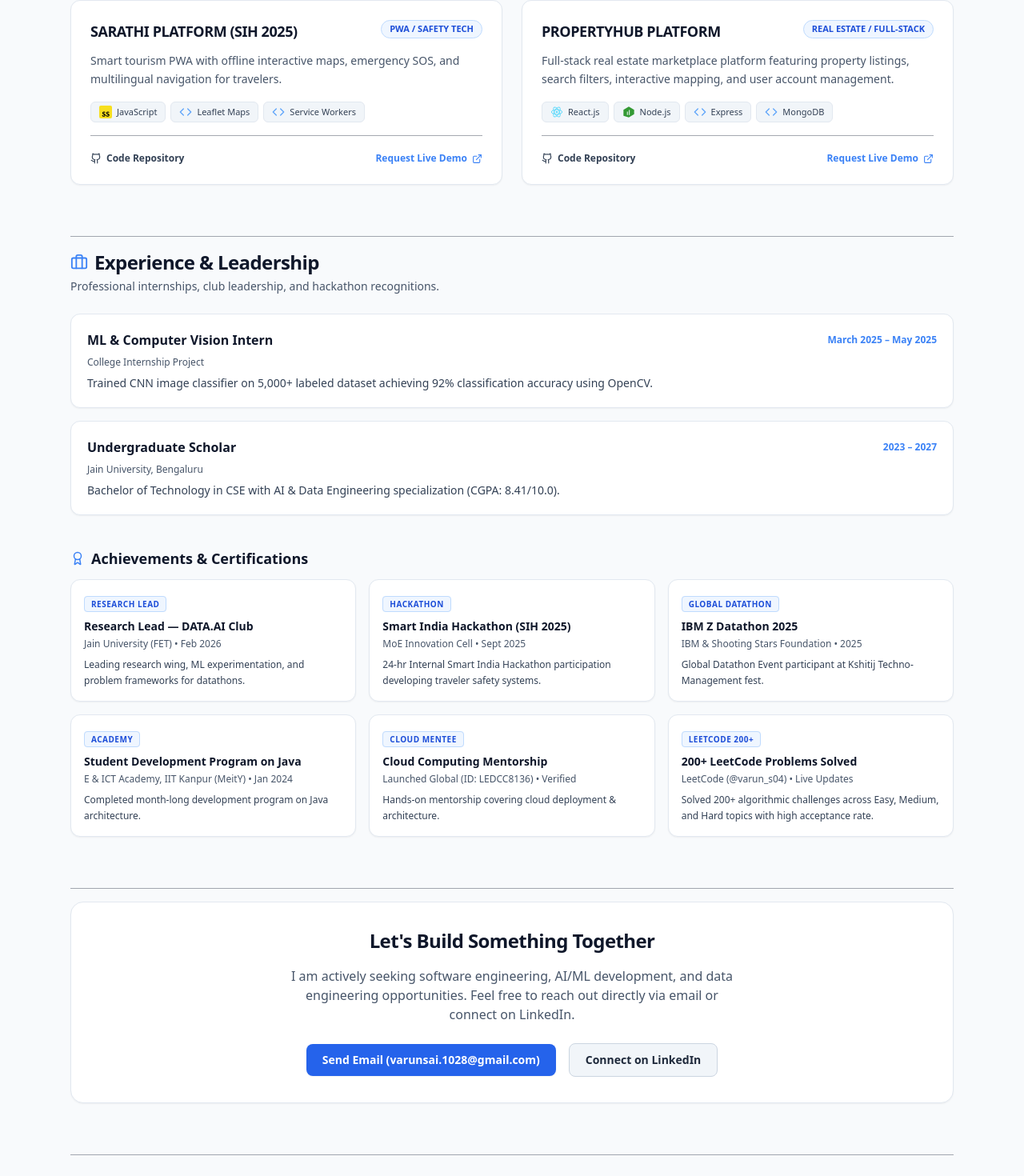
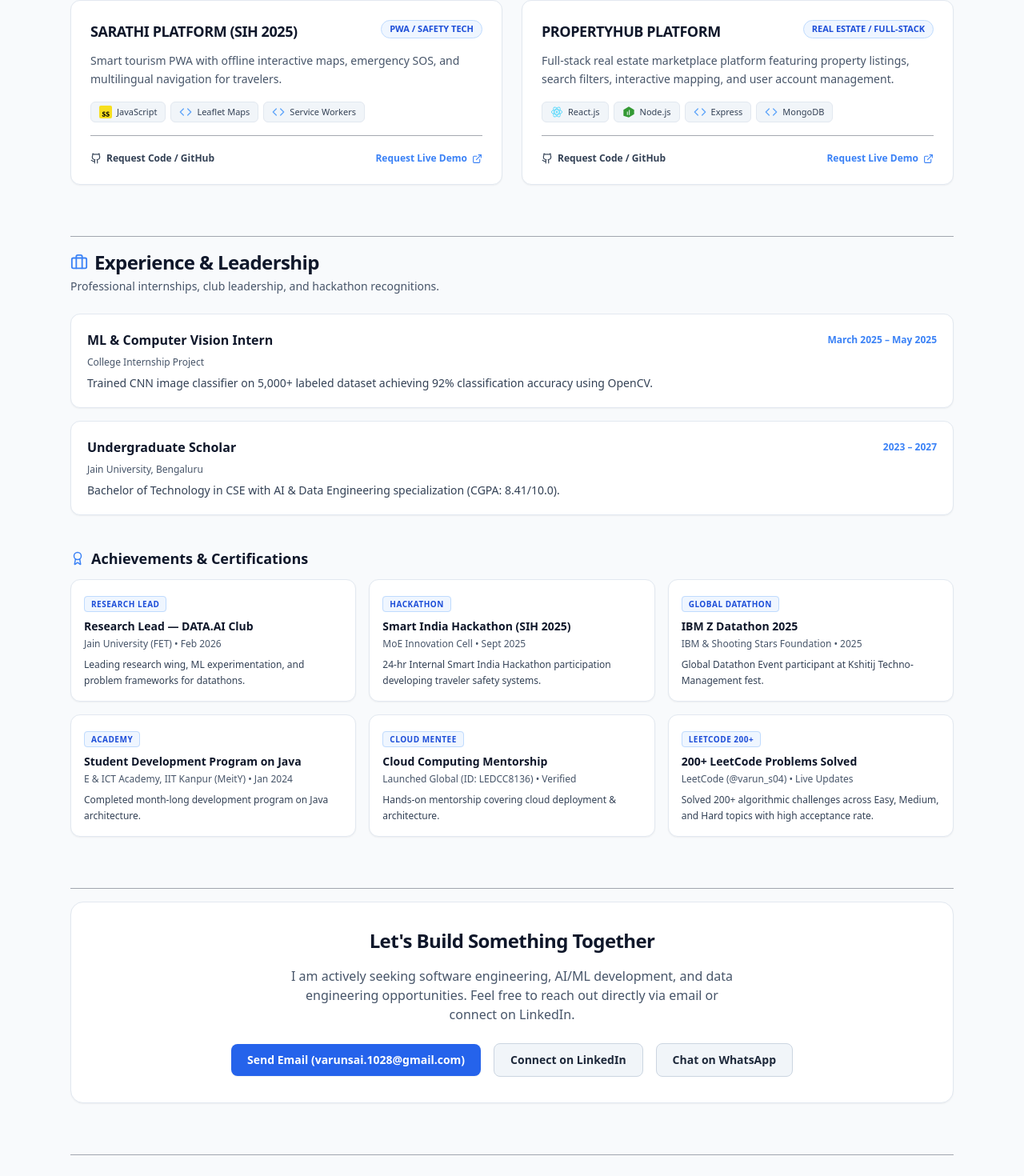
Before and after one commit to varunsai20-a11y/varuns-portfolio, a Next.js app: page / in a window 1280 px wide. Shown: the part 1478-2948 px from the top of the page at 80% size. Built offline with nearby package versions, Linux system fonts and the light colour scheme; a web font is replaced by a local one.

Commit message:
Updated Portfolio request live demo and inspect code to point through email page or linkedin and also added the chat on whatsapp feature

```diff
--- a/src/components/recruiter/RecruiterView.tsx
+++ b/src/components/recruiter/RecruiterView.tsx
@@ -433,15 +433,13 @@ export default function RecruiterView({ onSwitchToGTA }: RecruiterViewProps) {
                 <div className="flex items-center gap-3 pt-5 mt-4 border-t border-slate-800/40">
                   {project.githubUrl && (
                     <a
-                      href={project.githubUrl}
-                      target="_blank"
-                      rel="noopener noreferrer"
+                      href="#contact"
                       className={`flex items-center gap-1.5 text-xs font-semibold hover:text-blue-500 transition-colors ${
                         isDark ? "text-slate-300" : "text-slate-700"
                       }`}
                     >
                       <Github size={14} />
-                      <span>Code Repository</span>
+                      <span>Request Code / GitHub</span>
                     </a>
                   )}
 
@@ -586,6 +584,18 @@ export default function RecruiterView({ onSwitchToGTA }: RecruiterViewProps) {
               >
                 Connect on LinkedIn
               </a>
+              <a
+                href="https://wa.me/8660224417?text=Hi%20Varun,%20I'd%20like%20to%20connect%20regarding%20your%20projects."
+                target="_blank"
+                rel="noopener noreferrer"
+                className={`px-5 py-2.5 rounded-lg font-semibold text-sm border transition-colors ${
+                  isDark
+                    ? "bg-slate-800 border-slate-700 text-white hover:bg-slate-700"
+                    : "bg-slate-100 border-slate-300 text-slate-800 hover:bg-slate-200"
+                }`}
+              >
+                Chat on WhatsApp
+              </a>
             </div>
           </div>
         </motion.section>
--- a/src/components/sections/SafehouseSection.tsx
+++ b/src/components/sections/SafehouseSection.tsx
@@ -50,6 +50,13 @@ export default function SafehouseSection() {
       value: "linkedin.com/in/varun-sai",
       href: personal.linkedin,
       color: "text-gta-blue",
+    },
+    {
+      icon: Smartphone,
+      label: "WHATSAPP",
+      value: "wa.me/8660224417",
+      href: "https://wa.me/8660224417?text=Hi%20Varun,%20I'd%20like%20to%20connect%20regarding%20your%20projects.",
+      color: "text-gta-green",
     },
   ];
 
--- a/src/components/sections/SlideContentManager.tsx
+++ b/src/components/sections/SlideContentManager.tsx
@@ -334,13 +334,11 @@ export default function SlideContentManager({
 
                     <div className="flex items-center gap-2 mt-2">
                       <a
-                        href={proj.github}
-                        target="_blank"
-                        rel="noopener noreferrer"
+                        href="#safehouse"
                         className="flex-1 py-1.5 bg-gta-yellow/10 hover:bg-gta-yellow hover:text-black border border-gta-yellow/40 text-gta-yellow text-center font-hud text-[11px] tracking-wider rounded-lg flex items-center justify-center gap-1.5 transition-all cursor-pointer font-bold"
                       >
                         <Github size={13} />
-                        <span>INSPECT CODE</span>
+                        <span>REQUEST CODE</span>
                       </a>
 
                       {(proj as any).liveDemo && (
```
